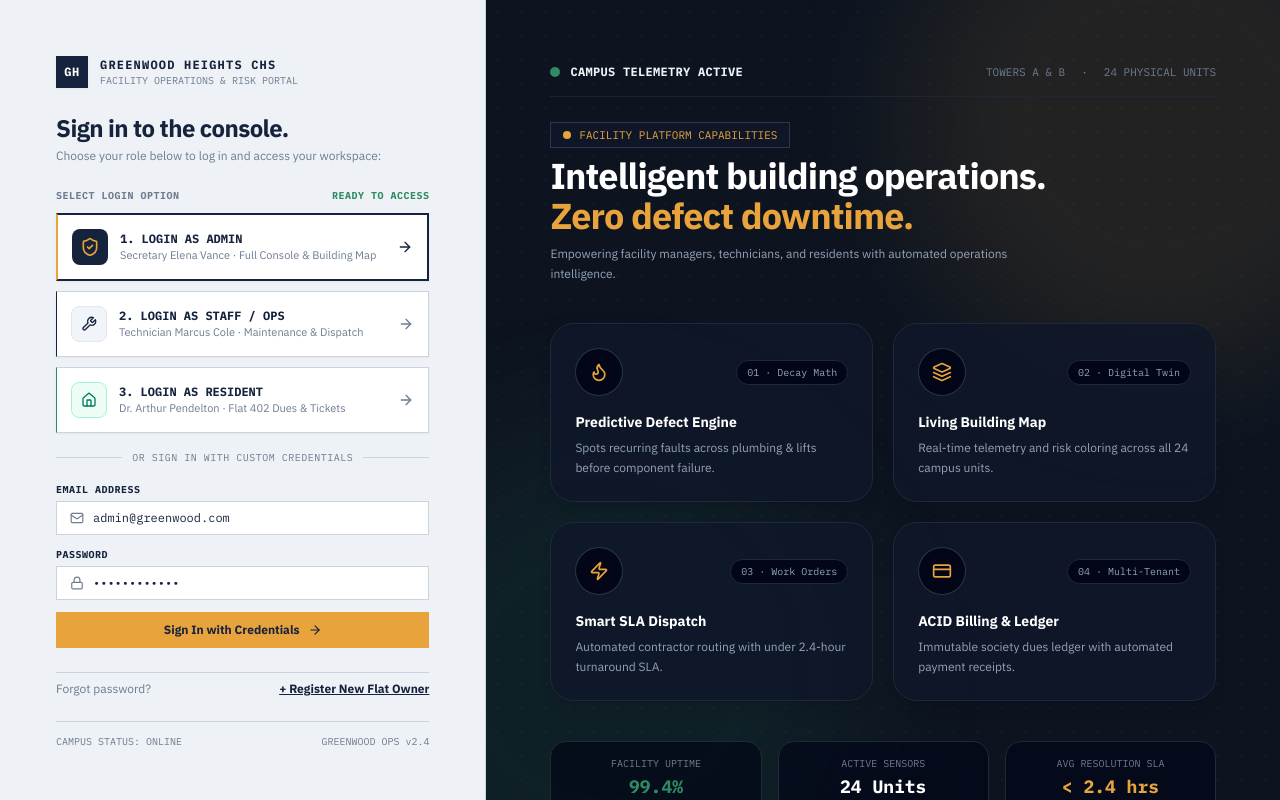
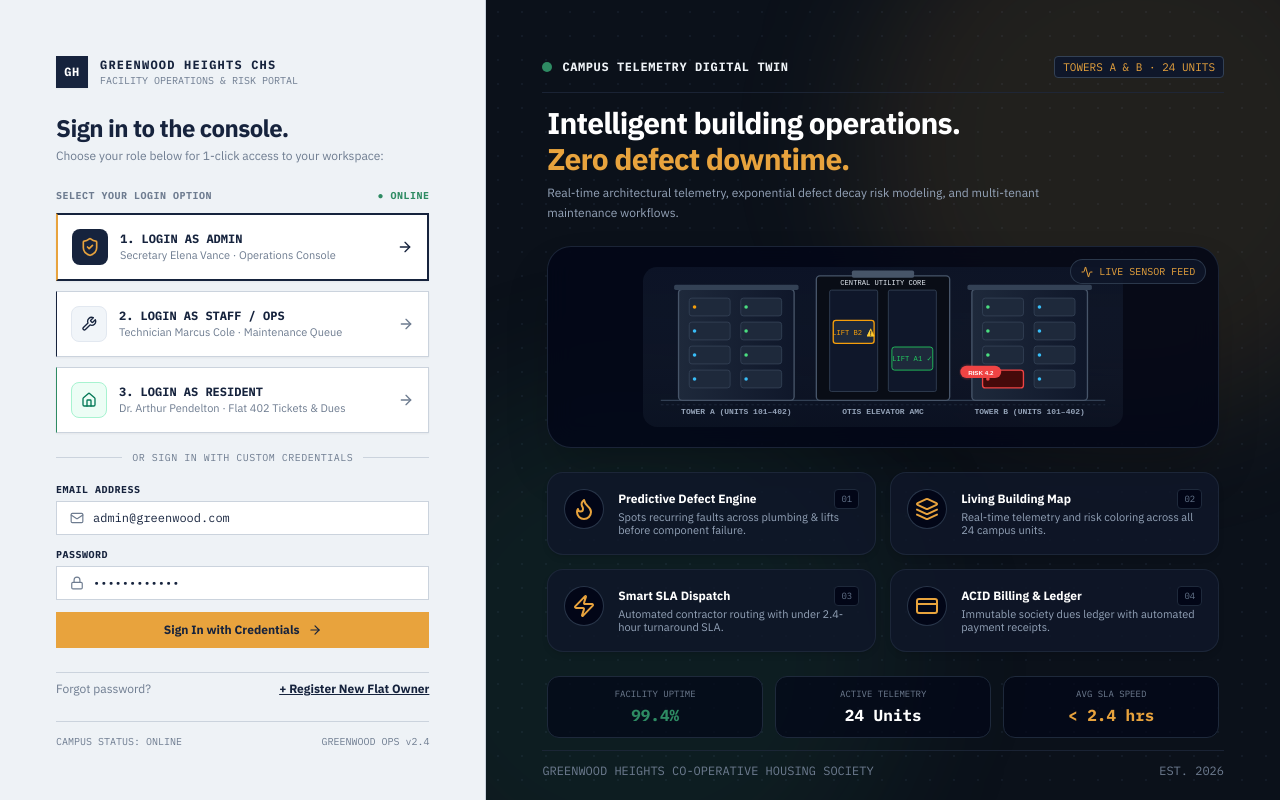
Before and after one commit to RidhimaSharma11404/society-maintenance-tracker, a React (Vite) app in the folder frontend/: page / in a window 1280 px wide. Built offline with nearby package versions, Linux system fonts and the light colour scheme.

Commit message:
feat(ui): add interactive architectural elevation digital twin visual to login hero

```diff
--- a/frontend/src/pages/Login.jsx
+++ b/frontend/src/pages/Login.jsx
@@ -13,7 +13,9 @@ import {
   Flame,
   Layers,
   Sparkles,
-  CheckCircle2
+  CheckCircle2,
+  Building2,
+  Activity
 } from 'lucide-react';
 
 export const Login = ({ onNavigateToRegister, onLoginSuccess }) => {
@@ -89,8 +91,8 @@ export const Login = ({ onNavigateToRegister, onLoginSuccess }) => {
 
   return (
     <div className="min-h-screen flex bg-[#EEF2F6] font-sans text-[#16233D]">
-      {/* LEFT PANEL (~42%): The Operations Sign-In Form */}
-      <div className="w-full lg:w-[44%] xl:w-[38%] flex flex-col justify-between p-8 sm:p-12 lg:p-14 bg-[#EEF2F6] border-r border-[#CBD3DD] min-h-screen z-20">
+      {/* LEFT PANEL (~40%): The Operations Sign-In Form */}
+      <div className="w-full lg:w-[44%] xl:w-[38%] flex flex-col justify-between p-8 sm:p-12 lg:p-14 bg-[#EEF2F6] border-r border-[#CBD3DD] min-h-screen z-20 overflow-y-auto">
         {/* Top Header */}
         <div>
           <div className="flex items-center gap-3">
@@ -115,15 +117,15 @@ export const Login = ({ onNavigateToRegister, onLoginSuccess }) => {
               Sign in to the console.
             </h1>
             <p className="text-xs text-[#6E7C90] mt-1 font-sans">
-              Choose your role below to log in and access your workspace:
+              Choose your role below for 1-click access to your workspace:
             </p>
           </div>
 
           {/* THREE PRIMARY 1-CLICK ROLE LOGIN BUTTONS */}
           <div className="space-y-2.5">
             <div className="flex items-center justify-between text-[10px] font-mono font-bold uppercase tracking-wider text-[#6E7C90]">
-              <span>SELECT LOGIN OPTION</span>
-              <span className="text-[#2E8B63] font-mono font-bold">READY TO ACCESS</span>
+              <span>SELECT YOUR LOGIN OPTION</span>
+              <span className="text-[#2E8B63] font-mono font-bold">● ONLINE</span>
             </div>
 
             {/* Option 1: Admin */}
@@ -142,7 +144,7 @@ export const Login = ({ onNavigateToRegister, onLoginSuccess }) => {
                     1. LOGIN AS ADMIN
                   </div>
                   <div className="text-[11px] text-[#6E7C90]">
-                    Secretary Elena Vance · Full Console & Building Map
+                    Secretary Elena Vance · Operations Console
                   </div>
                 </div>
               </div>
@@ -165,7 +167,7 @@ export const Login = ({ onNavigateToRegister, onLoginSuccess }) => {
                     2. LOGIN AS STAFF / OPS
                   </div>
                   <div className="text-[11px] text-[#6E7C90]">
-                    Technician Marcus Cole · Maintenance & Dispatch
+                    Technician Marcus Cole · Maintenance Queue
                   </div>
                 </div>
               </div>
@@ -188,7 +190,7 @@ export const Login = ({ onNavigateToRegister, onLoginSuccess }) => {
                     3. LOGIN AS RESIDENT
                   </div>
                   <div className="text-[11px] text-[#6E7C90]">
-                    Dr. Arthur Pendelton · Flat 402 Dues & Tickets
+                    Dr. Arthur Pendelton · Flat 402 Tickets & Dues
                   </div>
                 </div>
               </div>
@@ -256,7 +258,7 @@ export const Login = ({ onNavigateToRegister, onLoginSuccess }) => {
               href="#forgot"
               onClick={(e) => {
                 e.preventDefault();
-                alert('Default password for all demo accounts is: Password123!');
+                alert('Default password for demo accounts is: Password123!');
               }}
               className="hover:text-[#16233D] transition-colors"
             >
@@ -280,69 +282,165 @@ export const Login = ({ onNavigateToRegister, onLoginSuccess }) => {
         </div>
       </div>
 
-      {/* RIGHT PANEL: Four Curved Feature Circles / Badges Hero */}
-      <div className="hidden lg:flex flex-1 bg-[#0D1420] text-[#EEF2F6] flex-col justify-between p-12 lg:p-16 relative overflow-hidden">
-        {/* Background Ambient Glows */}
-        <div className="absolute inset-0 bg-[radial-gradient(#1e293b_1px,transparent_1px)] [background-size:24px_24px] opacity-35 pointer-events-none" />
-        <div className="absolute -top-32 -right-32 w-[500px] h-[500px] bg-[#E8A33D]/10 rounded-full blur-3xl pointer-events-none" />
-        <div className="absolute -bottom-32 -left-32 w-[500px] h-[500px] bg-[#2E8B63]/10 rounded-full blur-3xl pointer-events-none" />
+      {/* RIGHT PANEL (~60%): Stunning Living Building Architectural Visual Hero */}
+      <div className="hidden lg:flex flex-1 bg-[#0B111A] text-[#EEF2F6] flex-col justify-between p-10 xl:p-14 relative overflow-hidden">
+        {/* Background Radial Ambiance */}
+        <div className="absolute inset-0 bg-[radial-gradient(#1e293b_1px,transparent_1px)] [background-size:24px_24px] opacity-40 pointer-events-none" />
+        <div className="absolute -top-32 -right-32 w-[550px] h-[550px] bg-[#E8A33D]/10 rounded-full blur-3xl pointer-events-none" />
+        <div className="absolute -bottom-32 -left-32 w-[550px] h-[550px] bg-[#2E8B63]/10 rounded-full blur-3xl pointer-events-none" />
 
-        {/* Top Status Header */}
-        <div className="relative z-10 flex items-center justify-between text-xs font-mono text-[#6E7C90] border-b border-slate-800/80 pb-4">
+        {/* Top Telemetry Header */}
+        <div className="relative z-10 flex items-center justify-between text-xs font-mono text-[#6E7C90] border-b border-slate-800/80 pb-3.5">
           <div className="flex items-center gap-2.5">
             <span className="w-2.5 h-2.5 rounded-full bg-[#2E8B63] animate-pulse" />
-            <span className="text-[#EEF2F6] font-bold tracking-wide">CAMPUS TELEMETRY ACTIVE</span>
+            <span className="text-[#EEF2F6] font-bold tracking-wider">CAMPUS TELEMETRY DIGITAL TWIN</span>
           </div>
-          <div className="flex items-center gap-4 text-[11px]">
-            <span>TOWERS A & B</span>
-            <span>·</span>
-            <span>24 PHYSICAL UNITS</span>
+          <div className="flex items-center gap-3 text-[11px]">
+            <span className="px-2 py-0.5 rounded bg-slate-900 border border-slate-700 text-[#E8A33D]">
+              TOWERS A & B · 24 UNITS
+            </span>
           </div>
         </div>
 
-        {/* Center Hero Block */}
-        <div className="relative z-10 my-auto py-6 space-y-8 max-w-2xl mx-auto w-full">
-          {/* Header Title Block */}
-          <div className="space-y-2 text-center sm:text-left">
-            <div className="inline-flex items-center gap-2 px-3 py-1 bg-slate-900/90 border border-slate-700/80 text-[11px] font-mono text-[#E8A33D]">
-              <span className="w-2 h-2 rounded-full bg-[#E8A33D] animate-ping" />
-              <span>FACILITY PLATFORM CAPABILITIES</span>
-            </div>
-
-            <h2 className="text-3xl lg:text-4xl font-bold font-sans tracking-tight text-white leading-tight">
+        {/* Center Main Visual Section */}
+        <div className="relative z-10 my-auto py-3 space-y-6 max-w-2xl mx-auto w-full">
+          {/* Header Title */}
+          <div className="space-y-1.5 text-center sm:text-left">
+            <h2 className="text-2xl xl:text-3xl font-bold font-sans tracking-tight text-white leading-tight">
               Intelligent building operations. <br />
               <span className="text-[#E8A33D]">Zero defect downtime.</span>
             </h2>
             <p className="text-xs text-[#94A3B8] font-sans leading-relaxed max-w-lg">
-              Empowering facility managers, technicians, and residents with automated operations intelligence.
+              Real-time architectural telemetry, exponential defect decay risk modeling, and multi-tenant maintenance workflows.
             </p>
           </div>
 
-          {/* FOUR CURVED CIRCULAR FEATURE CARDS (2x2 Grid) */}
-          <div className="grid grid-cols-1 sm:grid-cols-2 gap-5 pt-2">
+          {/* VISUAL 1: Interactive Living Building Architectural Elevation Graphic */}
+          <div className="relative p-5 bg-slate-950/80 border border-slate-800/90 rounded-3xl overflow-hidden shadow-2xl backdrop-blur-md">
+            {/* Elevation SVG Architectural Visualization */}
+            <svg
+              viewBox="0 0 540 180"
+              className="w-full h-36 xl:h-40"
+              preserveAspectRatio="xMidYMid meet"
+            >
+              <defs>
+                <linearGradient id="skyGrad" x1="0" y1="0" x2="0" y2="1">
+                  <stop offset="0%" stopColor="#0f172a" stopOpacity="0.8" />
+                  <stop offset="100%" stopColor="#1e293b" stopOpacity="0.3" />
+                </linearGradient>
+                <linearGradient id="towerGrad" x1="0" y1="0" x2="1" y2="0">
+                  <stop offset="0%" stopColor="#1e293b" />
+                  <stop offset="100%" stopColor="#0f172a" />
+                </linearGradient>
+                <radialGradient id="alertGlow" cx="50%" cy="50%" r="50%">
+                  <stop offset="0%" stopColor="#ef4444" stopOpacity="0.8" />
+                  <stop offset="100%" stopColor="#ef4444" stopOpacity="0" />
+                </radialGradient>
+                <radialGradient id="amberGlow" cx="50%" cy="50%" r="50%">
+                  <stop offset="0%" stopColor="#f59e0b" stopOpacity="0.8" />
+                  <stop offset="100%" stopColor="#f59e0b" stopOpacity="0" />
+                </radialGradient>
+              </defs>
+
+              {/* Sky Backdrop & Grid */}
+              <rect x="0" y="0" width="540" height="180" fill="url(#skyGrad)" rx="16" />
+              <line x1="20" y1="150" x2="520" y2="150" stroke="#334155" strokeWidth="1.5" />
+              <line x1="20" y1="155" x2="520" y2="155" stroke="#1e293b" strokeWidth="1" strokeDasharray="3,3" />
+
+              {/* TOWER A (West Wing) */}
+              <rect x="40" y="25" width="130" height="125" rx="4" fill="url(#towerGrad)" stroke="#475569" strokeWidth="1.5" />
+              <rect x="35" y="20" width="140" height="6" rx="2" fill="#334155" />
+              {/* Tower A Floor Windows */}
+              {[0, 1, 2, 3].map((floor) => (
+                <g key={`A-${floor}`}>
+                  {/* Unit 1 */}
+                  <rect x="52" y={35 + floor * 27} width="46" height="20" rx="3" fill="#1e293b" stroke="#334155" strokeWidth="1" />
+                  <circle cx="58" cy={45 + floor * 27} r="2" fill={floor === 0 ? "#f59e0b" : "#38bdf8"} />
+                  {/* Unit 2 */}
+                  <rect x="110" y={35 + floor * 27} width="46" height="20" rx="3" fill="#1e293b" stroke="#334155" strokeWidth="1" />
+                  <circle cx="116" cy={45 + floor * 27} r="2" fill={floor === 3 ? "#38bdf8" : "#4ade80"} />
+                </g>
+              ))}
+              <text x="105" y="165" fill="#94a3b8" fontSize="9" fontFamily="monospace" textAnchor="middle" fontWeight="bold">TOWER A (UNITS 101–402)</text>
+
+              {/* CENTRAL UTILITY CORE (Lifts & Pumps) */}
+              <rect x="195" y="10" width="150" height="140" rx="4" fill="#090d16" stroke="#475569" strokeWidth="1.5" />
+              <rect x="235" y="4" width="70" height="8" rx="2" fill="#475569" />
+              <text x="270" y="20" fill="#e2e8f0" fontSize="8" fontFamily="monospace" textAnchor="middle">CENTRAL UTILITY CORE</text>
+              {/* Lift Shaft 1 & 2 */}
+              <rect x="210" y="26" width="54" height="114" rx="2" fill="#0f172a" stroke="#334155" strokeWidth="1" />
+              <rect x="276" y="26" width="54" height="114" rx="2" fill="#0f172a" stroke="#334155" strokeWidth="1" />
+              {/* Lift B2 (Active Repair with Alert) */}
+              <rect x="214" y="60" width="46" height="26" rx="3" fill="#1e293b" stroke="#f59e0b" strokeWidth="1.5" />
+              <text x="237" y="76" fill="#f59e0b" fontSize="8" fontFamily="monospace" textAnchor="middle">LIFT B2 ⚠️</text>
+              {/* Lift A1 (Operational) */}
+              <rect x="280" y="90" width="46" height="26" rx="3" fill="#1e293b" stroke="#22c55e" strokeWidth="1" />
+              <text x="303" y="106" fill="#22c55e" fontSize="8" fontFamily="monospace" textAnchor="middle">LIFT A1 ✓</text>
+              <text x="270" y="165" fill="#94a3b8" fontSize="9" fontFamily="monospace" textAnchor="middle" fontWeight="bold">OTIS ELEVATOR AMC</text>
+
+              {/* TOWER B (East Wing) */}
+              <rect x="370" y="25" width="130" height="125" rx="4" fill="url(#towerGrad)" stroke="#475569" strokeWidth="1.5" />
+              <rect x="365" y="20" width="140" height="6" rx="2" fill="#334155" />
+              {/* Tower B Floor Windows */}
+              {[0, 1, 2, 3].map((floor) => (
+                <g key={`B-${floor}`}>
+                  {/* Unit 1 */}
+                  <rect
+                    x="382"
+                    y={35 + floor * 27}
+                    width="46"
+                    height="20"
+                    rx="3"
+                    fill={floor === 3 ? "#450a0a" : "#1e293b"}
+                    stroke={floor === 3 ? "#ef4444" : "#334155"}
+                    strokeWidth={floor === 3 ? 1.5 : 1}
+                  />
+                  <circle cx="388" cy={45 + floor * 27} r="2" fill={floor === 3 ? "#ef4444" : "#4ade80"} />
+                  {/* Unit 2 */}
+                  <rect x="440" y={35 + floor * 27} width="46" height="20" rx="3" fill="#1e293b" stroke="#334155" strokeWidth="1" />
+                  <circle cx="446" cy={45 + floor * 27} r="2" fill="#38bdf8" />
+                </g>
+              ))}
+              <text x="435" y="165" fill="#94a3b8" fontSize="9" fontFamily="monospace" textAnchor="middle" fontWeight="bold">TOWER B (UNITS 101–402)</text>
+
+              {/* Floating Alert Badges */}
+              <g transform="translate(365, 118)">
+                <circle cx="0" cy="0" r="10" fill="url(#alertGlow)" />
+                <rect x="-8" y="-7" width="46" height="14" rx="7" fill="#ef4444" />
+                <text x="15" y="3" fill="#ffffff" fontSize="7" fontFamily="sans-serif" textAnchor="middle" fontWeight="bold">RISK 4.2</text>
+              </g>
+            </svg>
+
+            {/* Live Campus Sensor Badge */}
+            <div className="absolute top-3 right-3 flex items-center gap-1.5 px-2.5 py-1 bg-slate-900/90 border border-slate-700/80 rounded-full text-[10px] font-mono text-[#E8A33D]">
+              <Activity className="w-3 h-3 animate-spin" />
+              <span>LIVE SENSOR FEED</span>
+            </div>
+          </div>
+
+          {/* VISUAL 2: Four Curved Circular Feature Cards (2x2 Grid) */}
+          <div className="grid grid-cols-1 sm:grid-cols-2 gap-3.5">
             {features.map((feat, idx) => {
               const Icon = feat.icon;
               return (
                 <div
                   key={feat.id}
-                  className="group relative p-6 bg-slate-900/80 border border-slate-800 rounded-3xl hover:border-[#E8A33D]/60 hover:bg-slate-900 transition-all duration-300 shadow-lg flex flex-col justify-between"
+                  className="group relative p-4 bg-slate-900/80 border border-slate-800/90 rounded-2xl hover:border-[#E8A33D]/60 hover:bg-slate-900 transition-all duration-300 shadow-md flex items-start gap-3.5"
                 >
-                  {/* Top Row with Curved Circle Icon Badge */}
-                  <div className="flex items-center justify-between mb-4">
-                    <div className="w-12 h-12 rounded-full bg-slate-950 border border-slate-700/80 flex items-center justify-center text-[#E8A33D] group-hover:scale-110 group-hover:border-[#E8A33D] group-hover:shadow-[0_0_15px_rgba(232,163,61,0.35)] transition-all duration-300">
-                      <Icon className="w-5 h-5" />
-                    </div>
-                    <span className="text-[10px] font-mono text-slate-400 bg-slate-950 px-2.5 py-1 rounded-full border border-slate-800">
-                      0{idx + 1} · {feat.tag}
-                    </span>
+                  <div className="w-10 h-10 rounded-full bg-slate-950 border border-slate-700/80 flex items-center justify-center text-[#E8A33D] shrink-0 group-hover:scale-110 group-hover:border-[#E8A33D] group-hover:shadow-[0_0_12px_rgba(232,163,61,0.35)] transition-all duration-300">
+                    <Icon className="w-4.5 h-4.5" />
                   </div>
 
-                  {/* Feature Content */}
-                  <div className="space-y-1.5">
-                    <h3 className="text-sm font-bold font-sans text-white group-hover:text-[#E8A33D] transition-colors">
-                      {feat.title}
-                    </h3>
-                    <p className="text-xs text-slate-400 font-sans leading-relaxed">
+                  <div className="space-y-0.5 min-w-0">
+                    <div className="flex items-center justify-between">
+                      <h3 className="text-xs font-bold font-sans text-white group-hover:text-[#E8A33D] transition-colors truncate">
+                        {feat.title}
+                      </h3>
+                      <span className="text-[9px] font-mono text-slate-500 bg-slate-950 px-1.5 py-0.5 rounded border border-slate-800 ml-1">
+                        0{idx + 1}
+                      </span>
+                    </div>
+                    <p className="text-[11px] text-slate-400 font-sans leading-tight">
                       {feat.sub}
                     </p>
                   </div>
@@ -351,31 +449,31 @@ export const Login = ({ onNavigateToRegister, onLoginSuccess }) => {
             })}
           </div>
 
-          {/* Bottom Live Facility Health Metric Strip */}
-          <div className="grid grid-cols-3 gap-4 pt-2">
-            <div className="bg-slate-950/70 border border-slate-800 p-3.5 rounded-2xl space-y-0.5 text-center">
-              <div className="text-[10px] font-mono text-[#6E7C90] uppercase">
+          {/* Bottom Live Metric Strip */}
+          <div className="grid grid-cols-3 gap-3">
+            <div className="bg-slate-950/70 border border-slate-800 p-2.5 rounded-xl space-y-0.5 text-center">
+              <div className="text-[9px] font-mono text-[#6E7C90] uppercase">
                 Facility Uptime
               </div>
-              <div className="text-lg font-mono font-bold text-[#2E8B63]">
+              <div className="text-base font-mono font-bold text-[#2E8B63]">
                 99.4%
               </div>
             </div>
 
-            <div className="bg-slate-950/70 border border-slate-800 p-3.5 rounded-2xl space-y-0.5 text-center">
-              <div className="text-[10px] font-mono text-[#6E7C90] uppercase">
-                Active Sensors
+            <div className="bg-slate-950/70 border border-slate-800 p-2.5 rounded-xl space-y-0.5 text-center">
+              <div className="text-[9px] font-mono text-[#6E7C90] uppercase">
+                Active Telemetry
               </div>
-              <div className="text-lg font-mono font-bold text-white">
+              <div className="text-base font-mono font-bold text-white">
                 24 Units
               </div>
             </div>
 
-            <div className="bg-slate-950/70 border border-slate-800 p-3.5 rounded-2xl space-y-0.5 text-center">
-              <div className="text-[10px] font-mono text-[#6E7C90] uppercase">
-                Avg Resolution SLA
+            <div className="bg-slate-950/70 border border-slate-800 p-2.5 rounded-xl space-y-0.5 text-center">
+              <div className="text-[9px] font-mono text-[#6E7C90] uppercase">
+                Avg SLA Speed
               </div>
-              <div className="text-lg font-mono font-bold text-[#E8A33D]">
+              <div className="text-base font-mono font-bold text-[#E8A33D]">
                 &lt; 2.4 hrs
               </div>
             </div>
@@ -383,7 +481,7 @@ export const Login = ({ onNavigateToRegister, onLoginSuccess }) => {
         </div>
 
         {/* Bottom Bar */}
-        <div className="relative z-10 flex items-center justify-between text-xs font-mono text-[#6E7C90] border-t border-slate-800/80 pt-4">
+        <div className="relative z-10 flex items-center justify-between text-xs font-mono text-[#6E7C90] border-t border-slate-800/80 pt-3">
           <span>GREENWOOD HEIGHTS CO-OPERATIVE HOUSING SOCIETY</span>
           <span>EST. 2026</span>
         </div>
```
